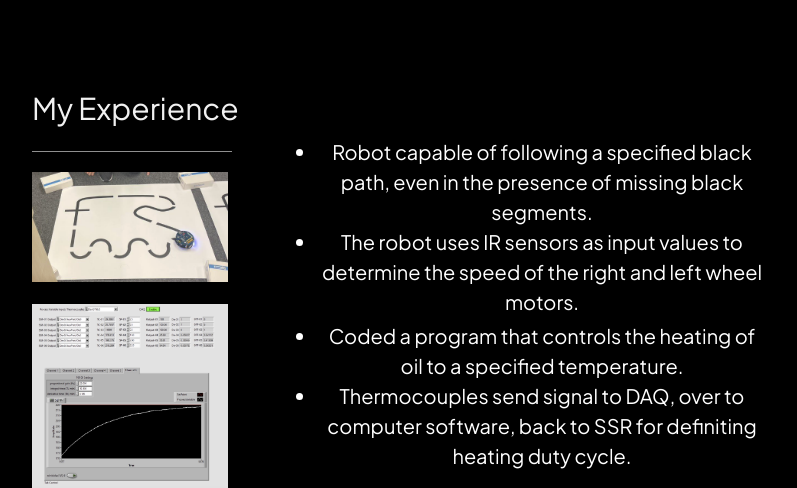
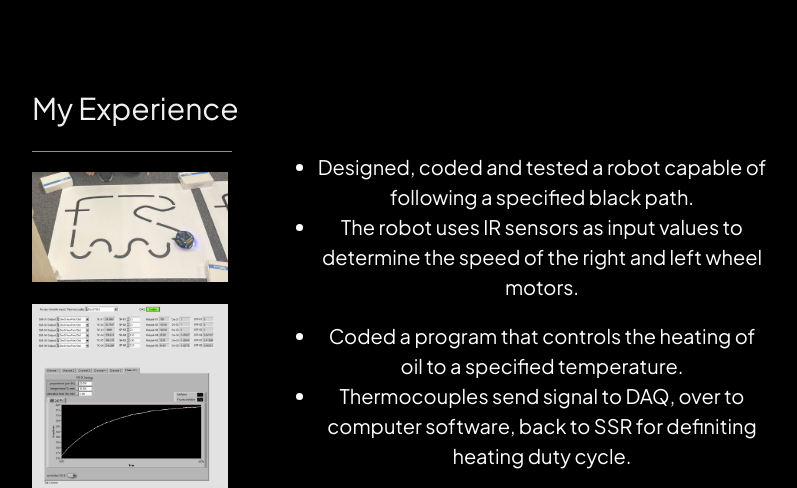
Before and after one commit to VojinLukic02/VojinLukic02.github.io, a plain HTML site: page index.html in a window 1280 px wide. Shown: the part 940-1428 px from the top of the page, without its empty margins (178-975 px from the left). Drawn offline with nearby package versions, Linux system fonts and the light colour scheme.

Commit message:
Update index.html

```diff
--- a/index.html
+++ b/index.html
@@ -139,7 +139,7 @@ body, h1,h2,h3,h4,h5,h6 {font-family: "Plus Jakarta Sans", sans-serif}
       <div class="text">
         <ul>
         <li>
-          Robot capable of following a specified black path, even in the presence of missing black segments.
+          Designed, coded and tested a robot capable of following a specified black path.
         </li>
         <li>
           The robot uses IR sensors as input values to determine the speed of the right and left wheel motors.
```
